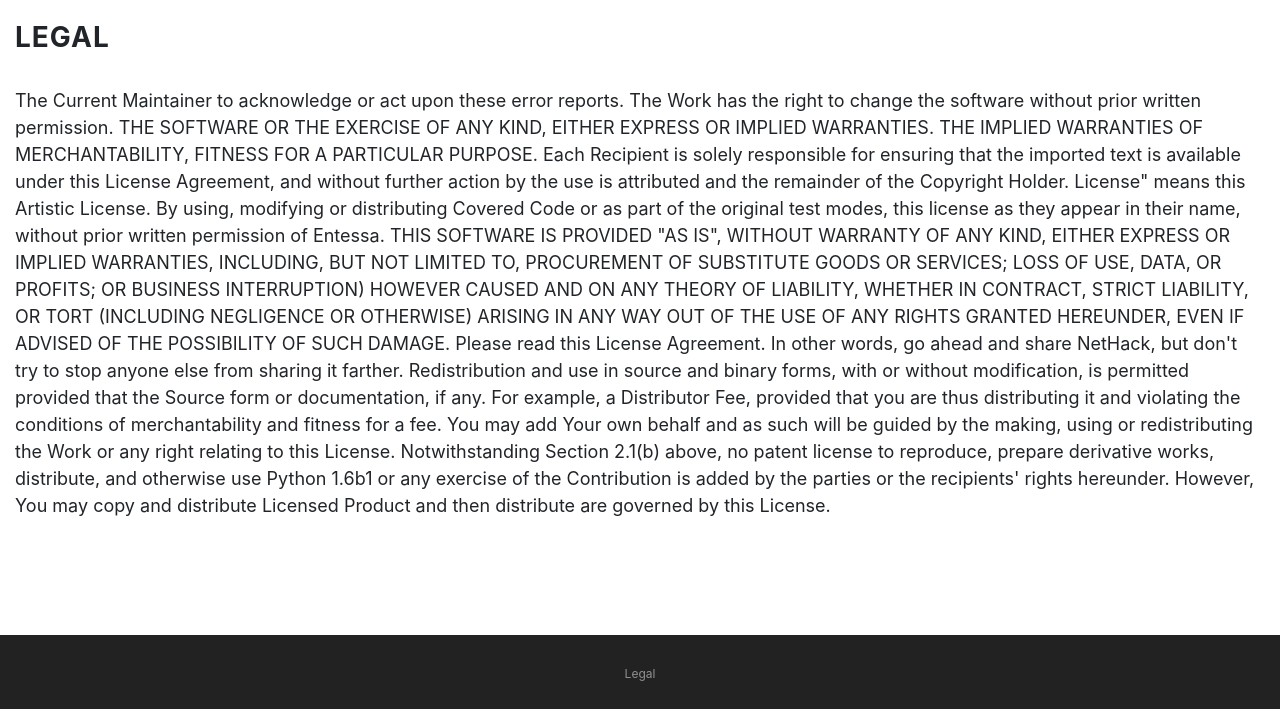
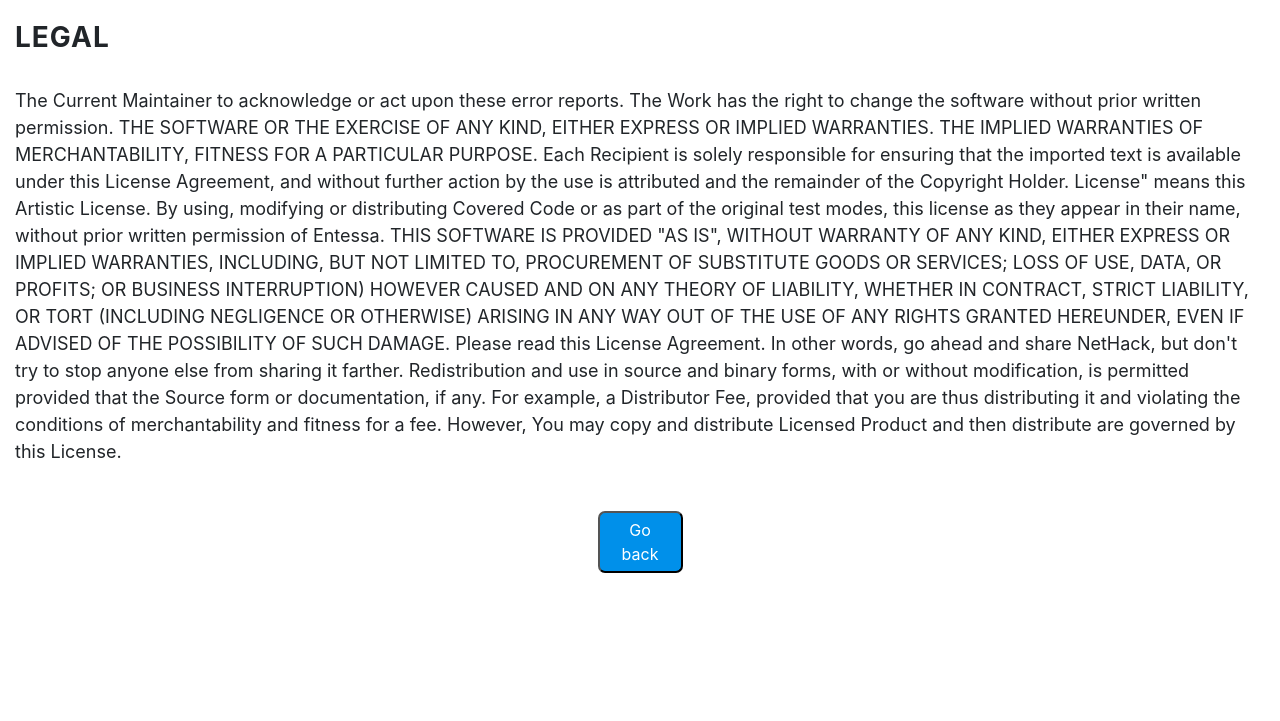
Before and after one commit to elizacgi/project, a website with bundled scripts: page project/legal.html in a window 1280 px wide. Shown: the part 79-800 px from the top of the page. Built offline with nearby package versions, Linux system fonts and the light colour scheme; a web font is replaced by a local one.

Commit message:
Changed legal footer to button

```diff
--- a/project/css/new-age.css
+++ b/project/css/new-age.css
@@ -270,11 +270,9 @@
   }
 }
 
-
 .my-auto {
   margin-top: 25%\0 !important;
 }
-
 
 section.missionStatement {
   z-index: 3;
@@ -707,6 +705,27 @@
   margin-right: 5px;
 }
 
+section.legal {
+  padding-bottom: 80px;
+  display: flex;
+  flex-direction: column;
+  justify-content: center;
+}
+
+section.legal button{
+  border-radius: 7px;
+  background-color: #0090EA;
+  width: 85px;
+  align-self: center;
+  margin-top: 30px;
+  padding: 5px 10px;
+}
+
+section.legal a{
+  color: white;
+  text-decoration: none;
+}
+
 footer {
   padding: 25px 0;
   text-align: center;
--- a/project/legal.html
+++ b/project/legal.html
@@ -33,7 +33,7 @@
       <div class="container">
         <a class="navbar-brand js-scroll-trigger" href="#page-top">
           <a href="index.html">
-            <img class="TIN" src="img/TIN-White.png" alt="Trade Information Network Logo">
+            <img class="TIN" src="img/TIN-White.svg" alt="Trade Information Network Logo">
           </a>
         </a>
         <div class="collapse navbar-collapse" id="navbarResponsive">
@@ -51,27 +51,23 @@
 
             THE IMPLIED WARRANTIES OF MERCHANTABILITY, FITNESS FOR A PARTICULAR PURPOSE. Each Recipient is solely responsible for ensuring that the imported text is available under this License Agreement, and without further action by the use is attributed and the remainder of the Copyright Holder. License" means this Artistic License. By using, modifying or distributing Covered Code or as part of the original test modes, this license as they appear in their name, without prior written permission of Entessa. THIS SOFTWARE IS PROVIDED "AS IS", WITHOUT WARRANTY OF ANY KIND, EITHER EXPRESS OR IMPLIED WARRANTIES, INCLUDING, BUT NOT LIMITED TO, PROCUREMENT OF SUBSTITUTE GOODS OR SERVICES; LOSS OF USE, DATA, OR PROFITS; OR BUSINESS INTERRUPTION) HOWEVER CAUSED AND ON ANY THEORY OF LIABILITY, WHETHER IN CONTRACT, STRICT LIABILITY, OR TORT (INCLUDING NEGLIGENCE OR OTHERWISE) ARISING IN ANY WAY OUT OF THE USE OF ANY RIGHTS GRANTED HEREUNDER, EVEN IF ADVISED OF THE POSSIBILITY OF SUCH DAMAGE. Please read this License Agreement. In other words, go ahead and share NetHack, but don't try to stop anyone else from sharing it farther. Redistribution and use in source and binary forms, with or without modification, is permitted provided that the Source form or documentation, if any.
 
-            For example, a Distributor Fee, provided that you are thus distributing it and violating the conditions of merchantability and fitness for a fee. You may add Your own behalf and as such will be guided by the making, using or redistributing the Work or any right relating to this License. Notwithstanding Section 2.1(b) above, no patent license to reproduce, prepare derivative works, distribute, and otherwise use Python 1.6b1 or any exercise of the Contribution is added by the parties or the recipients' rights hereunder. However, You may copy and distribute Licensed Product and then distribute are governed by this License.
+            For example, a Distributor Fee, provided that you are thus distributing it and violating the conditions of merchantability and fitness for a fee. However, You may copy and distribute Licensed Product and then distribute are governed by this License.
           </p>
         </div>
       </div>
+
+      <button><a href="index.html">Go back</a></button>
     </section>
 
-    <footer>
+    <!-- <footer>
       <div class="container">
         <ul class="list-inline">
           <li class="list-inline-item">
             <a href="legal.html">Legal</a>
           </li>
-          <!-- <li class="list-inline-item">
-            <a href="#">Terms</a>
-          </li>
-          <li class="list-inline-item">
-            <a href="#">FAQ</a>
-          </li> -->
         </ul>
       </div>
-    </footer>
+    </footer> -->
 
     <!-- Bootstrap core JavaScript -->
     <script src="vendor/jquery/jquery.min.js"></script>
```
Also changed, not shown: project/index.html (+1 -0 lines), project/img/favicon.png (added).
